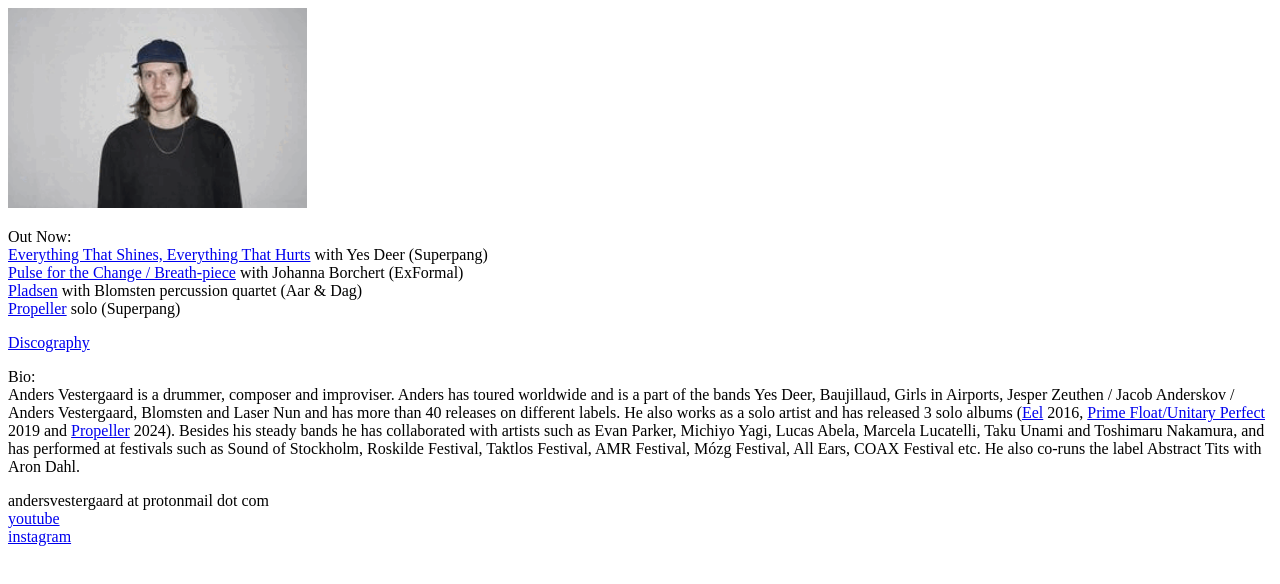
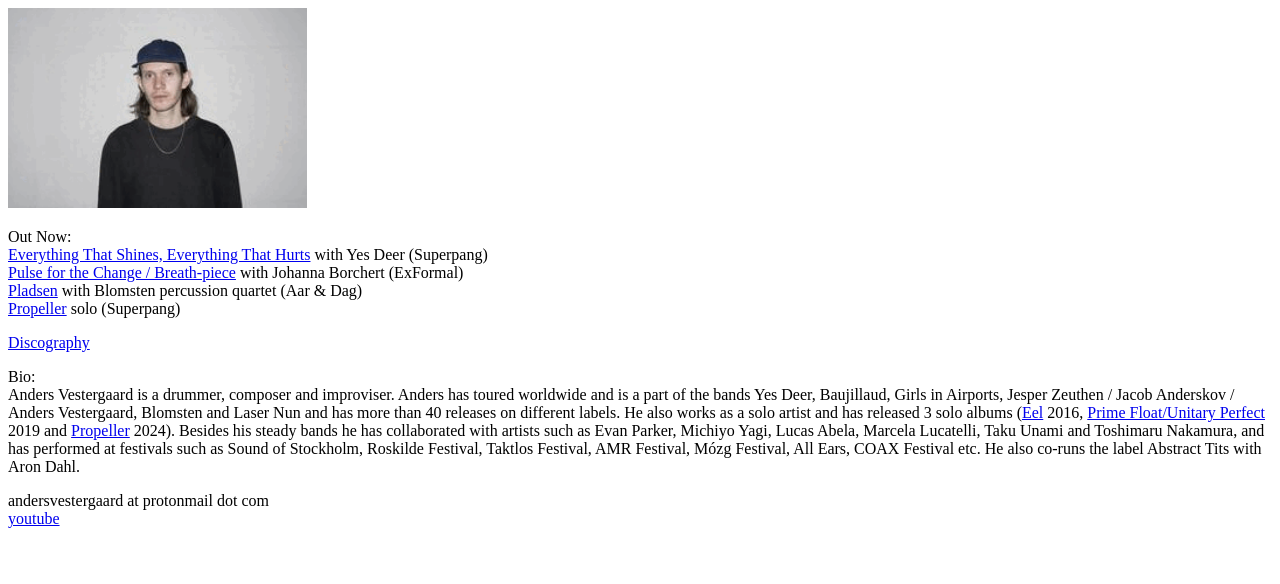
Before and after one commit to theoneandonlyanders/anders-website, a plain HTML site: page index.html in a window 1280 px wide. Drawn offline with Linux system fonts and the light colour scheme.

Commit message:
Update index.html

```diff
--- a/index.html
+++ b/index.html
@@ -25,7 +25,7 @@ Anders Vestergaard is a drummer, composer and improviser. Anders has toured worl
      andersvestergaard at protonmail dot com<br>
 
        <a href="https://www.youtube.com/@andersvestergaard9287" target="_blank">youtube</a> <br>
-       <a href="https://www.instagram.com/av_metaverse/" target="_blank">instagram</a>
+
 
     </p>
 
```
